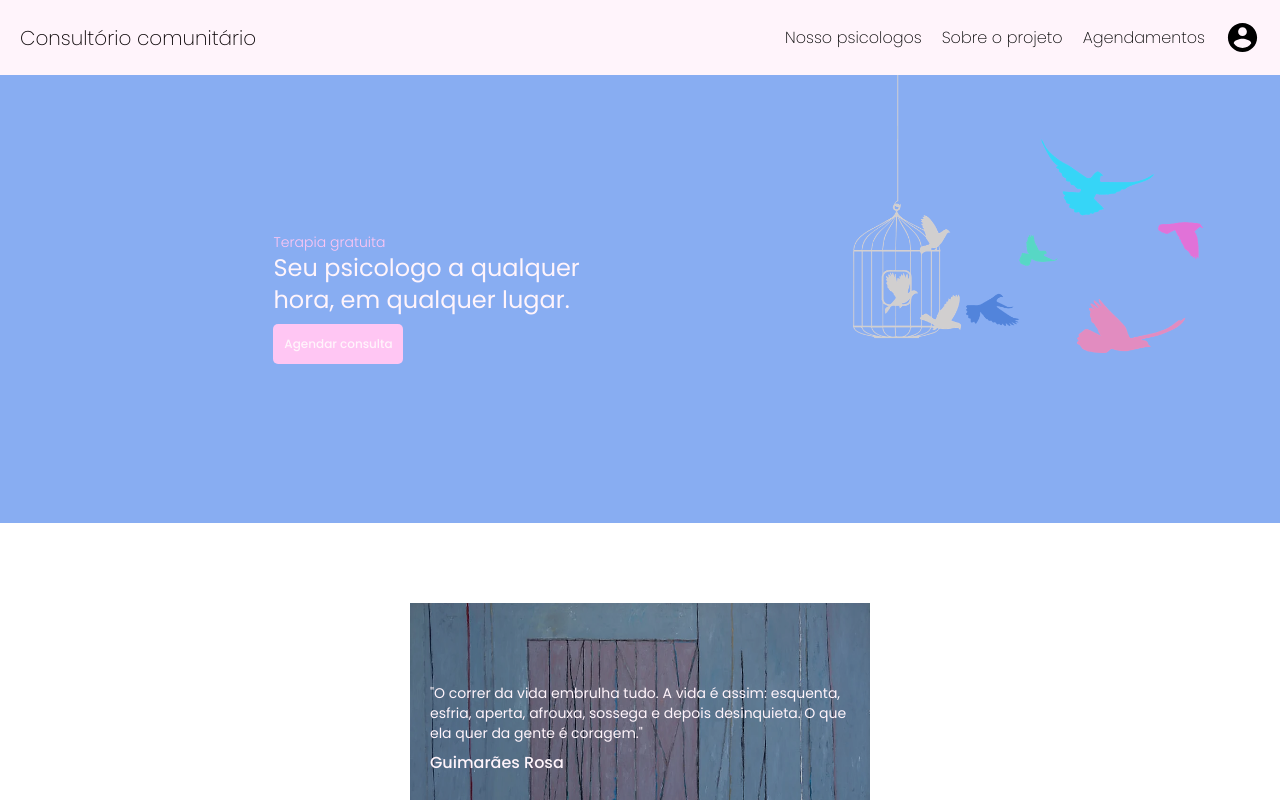
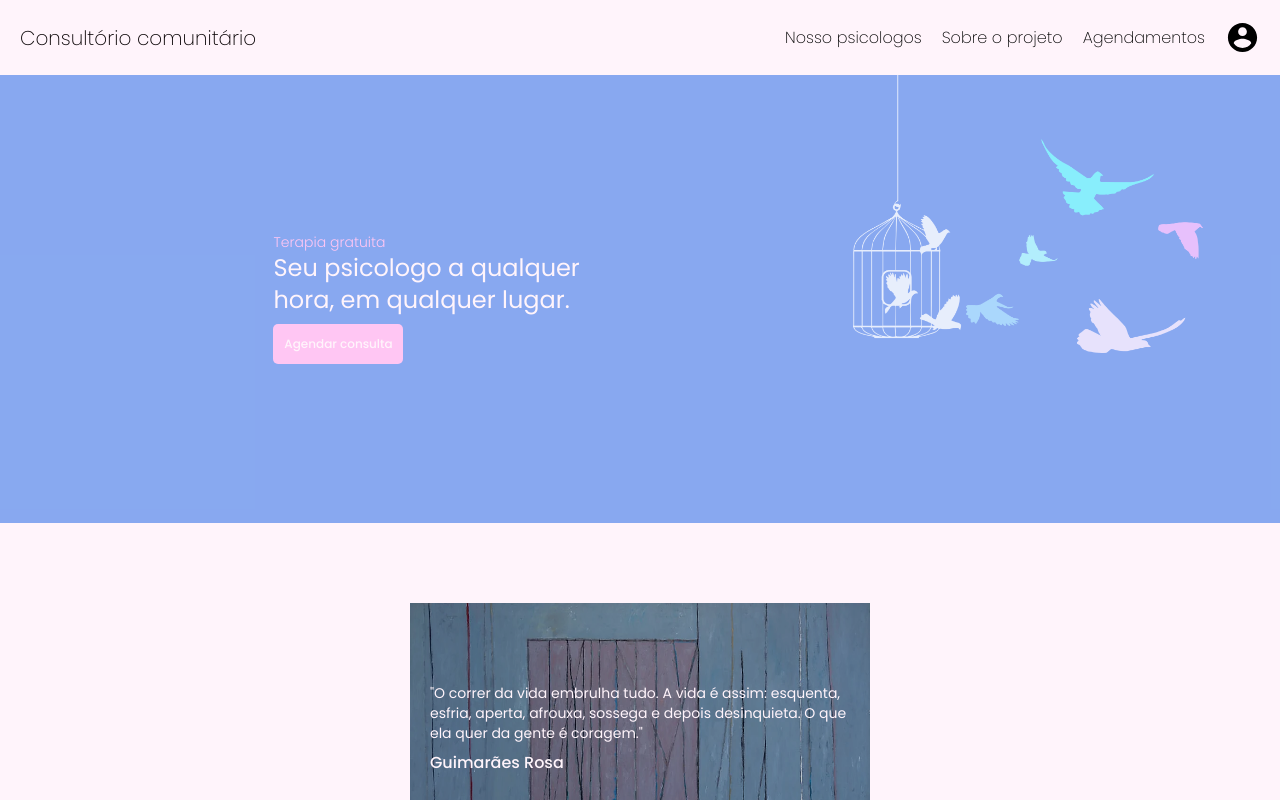
Before and after one commit to RonaldoFidelis/PE-Frontend, a React (Vite) app: page / in a window 1280 px wide. Shown: the top 800 px of the page. Built offline with nearby package versions, Linux system fonts and the light colour scheme.

Commit message:
Style: Bakground home added

```diff
--- a/src/pages/Home.jsx
+++ b/src/pages/Home.jsx
@@ -3,7 +3,7 @@
 
 function Home() {
   return (
-    <section className="flex flex-col items-center w-full min-h-screen">
+    <section className="bg-background flex flex-col items-center w-full min-h-screen">
       <Banner/>
       <Posters/>
     </section>
```
